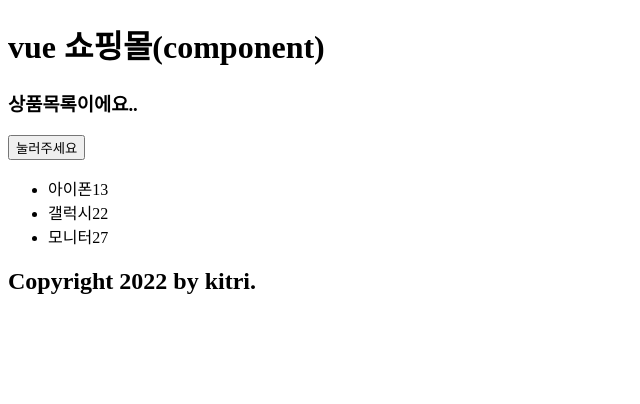
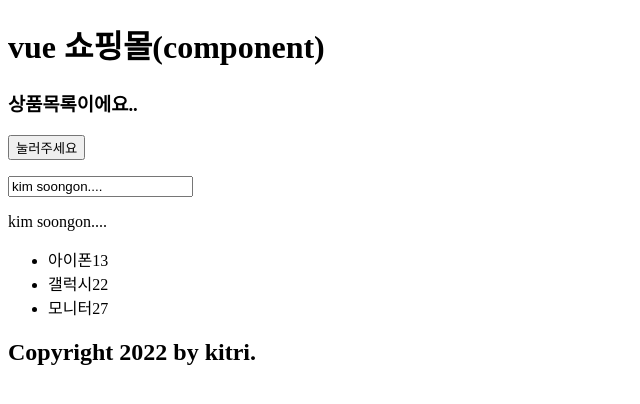
Before and after one commit to soongon/hello-vue, a Vue app: page / in a window 1280 px wide. Shown: the top 404 px of the page, without its empty margins (0-640 px from the left). Built offline with nearby package versions, Linux system fonts and the light colour scheme.

Commit message:
initial commit

```diff
--- a/src/components/product-title.vue
+++ b/src/components/product-title.vue
@@ -1,8 +1,12 @@
 <template>
-  <h3>{{ title }}</h3>
+  <h3 v-show="isShow">{{ title }}</h3>
   <p>
     <button @click="buttonClicked()">눌러주세요</button>
   </p>
+  <p>
+    <input type="text" v-model="textData">
+  </p>
+  <p>{{ textData }}</p>
 </template>
 
 <script>
@@ -15,6 +19,8 @@ export default {
   },
   data() {
     return {
+      textData: 'kim soongon....',
+      isShow: true,
       title: '상품목록이에요..',
     }
   }
```
